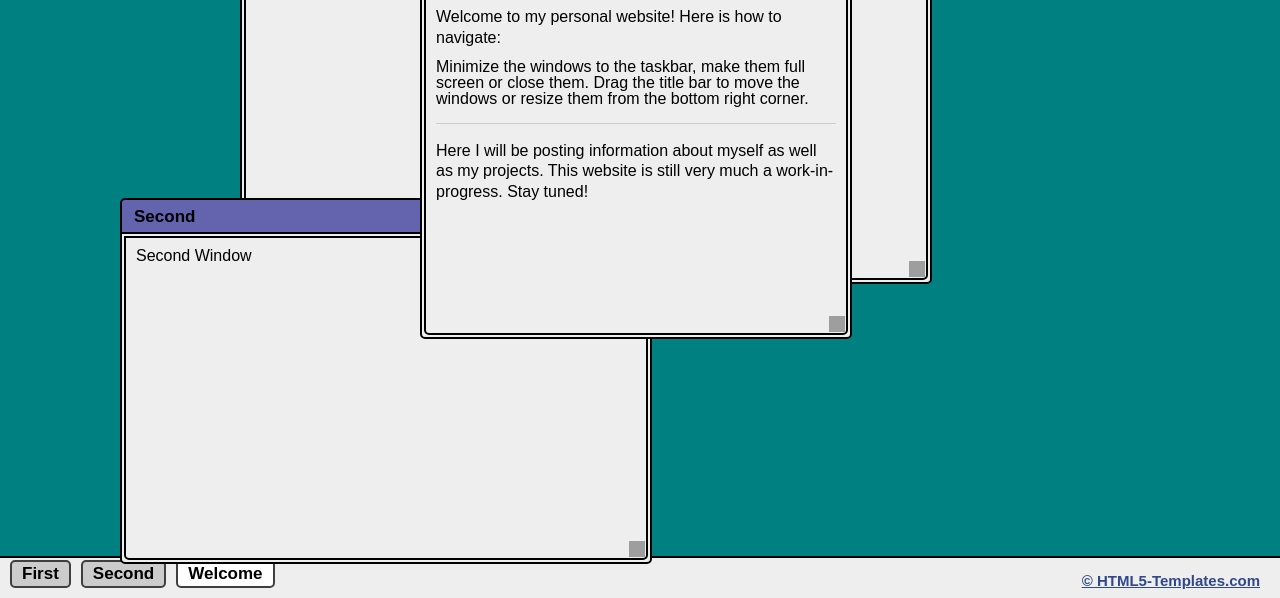
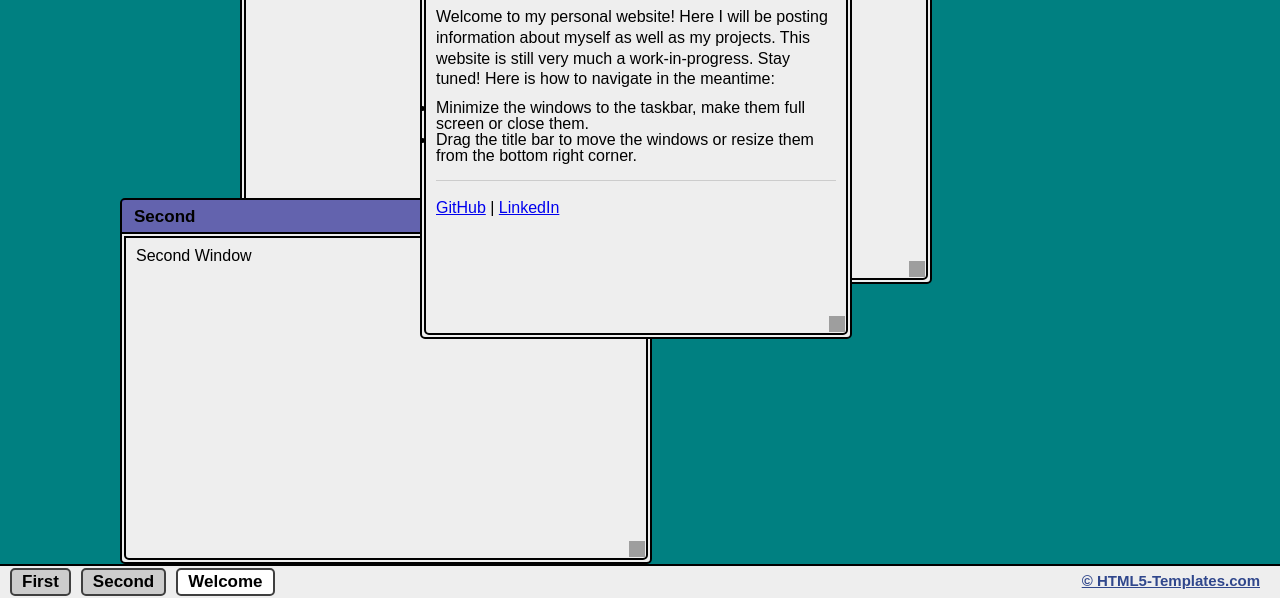
Before and after one commit to jlcai/jlcai.github.io, a plain HTML site: page index.html in a window 1280 px wide. Shown: the part 202-800 px from the top of the page. Drawn offline with nearby package versions, Linux system fonts and the light colour scheme; grey boxes are pictures that could not be loaded.

Commit message:
fixed ul (apparently it's li for list item), added GitHub and LinkedIn links

```diff
--- a/index.html
+++ b/index.html
@@ -25,13 +25,15 @@
 		</div>
 		<div class="window" data-title="Welcome">
 			<h1>Jasmine Cai</h1>
-			<p>Welcome to my personal website! Here is how to navigate:</p>
+			<p>Welcome to my personal website! Here I will be posting information about myself as well as my projects. This website is still very much a work-in-progress. Stay tuned!
+				Here is how to navigate in the meantime:</p>
 			<ul>
-				<l1>Minimize the windows to the taskbar, make them full screen or close them.</l1>
-				<l2>Drag the title bar to move the windows or resize them from the bottom right corner.</l2>
+				<li>Minimize the windows to the taskbar, make them full screen or close them.</li>
+				<li>Drag the title bar to move the windows or resize them from the bottom right corner.</li>
 			</ul>
 			<hr />
-			<p>Here I will be posting information about myself as well as my projects. This website is still very much a work-in-progress. Stay tuned!</p>
+			<p><a title="" href="https://github.com/jlcai" target="_blank">GitHub</a> | <a title="" href="https://www.linkedin.com/in/jasminecai/" target="_blank">LinkedIn</a></p>
+
 		</div>
 
 		<div id="taskbar">
--- a/style.css
+++ b/style.css
@@ -148,7 +148,7 @@ input,select{vertical-align:middle}
 }
 #taskbar {
 	position: absolute;
-	height: 40px;
+	height: 32px;
 	border-top: 2px solid #000;
 	bottom: 0;
 	left: 0;
```
